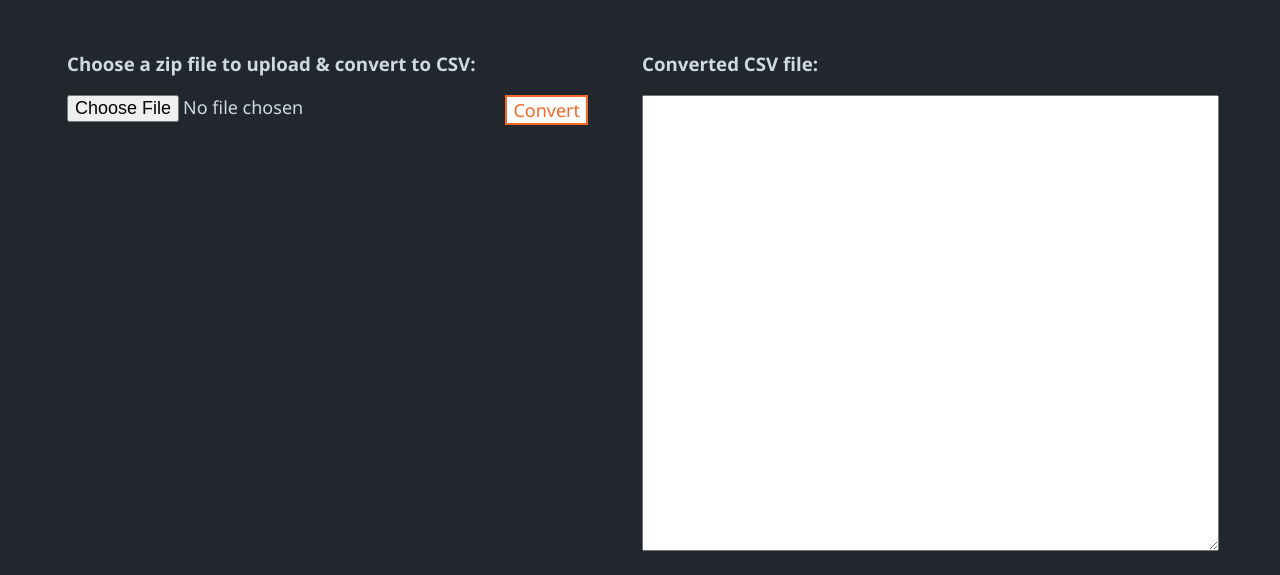
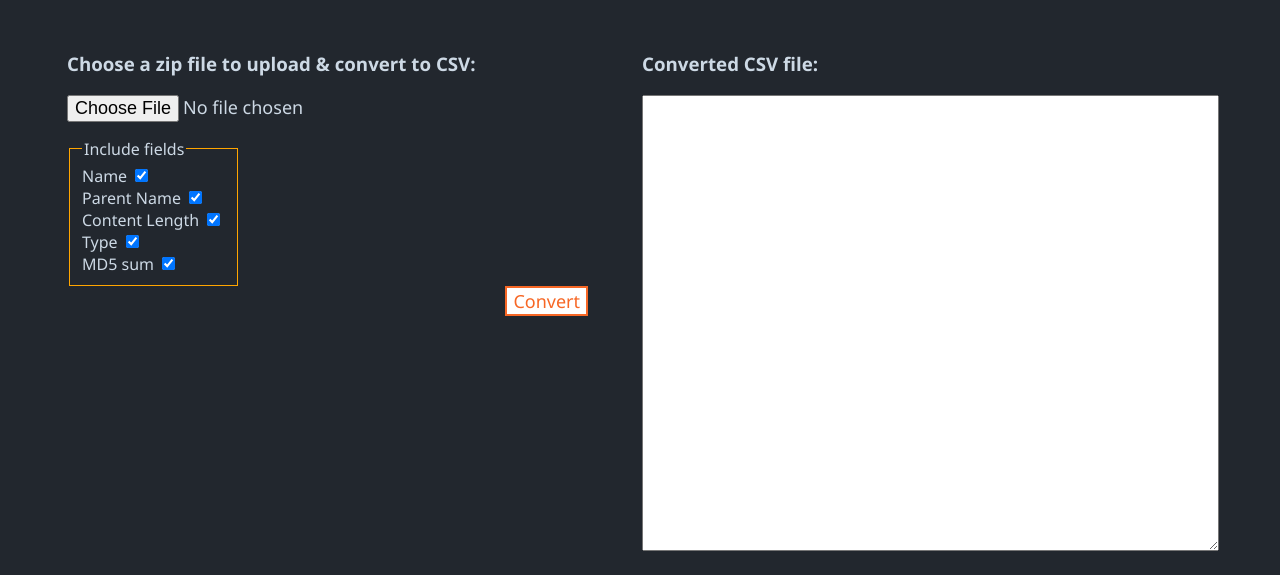
Before and after one commit to Gordss/web-project, a PHP site: page /upload_page.php in a window 1280 px wide. Shown: the part 62-637 px from the top of the page. Run offline with PHP 8.4, Linux system fonts and the light colour scheme; the visitor is signed in with stand-in values (Sample User, id 1).

Commit message:
Make all fields in the returned CSV optional

```diff
--- a/Storage.php
+++ b/Storage.php
@@ -28,9 +28,8 @@ class Storage
 
         $sql = 'INSERT INTO web_project.nodes (archive_id, name, parent_name, content_length, type, md5_sum) VALUES(?, ?, ?, ?, ?, ?)';
         for ($i = 0; $i < sizeof($files); $i++) {
-            $file = $files[$i];
-            $this->conn->prepare($sql)->execute([$archiveID,
-                $file->getName(), $file->getParentName(), $file->getContentLength(), $file->getType(), $file->getMD5Sum()]);
+            $fields = array_merge([$archiveID], $files[$i]->getFields());
+            $this->conn->prepare($sql)->execute($fields);
         }
         return $archive;
     }
--- a/scripts/upload_archive.js
+++ b/scripts/upload_archive.js
@@ -10,7 +10,7 @@ function uploadArchive(event) {
         return;
     }
 
-    const formData = new FormData();
+    const formData = new FormData(document.querySelector('form'));
     formData.append('file', zip);
 
     fetch('upload.php', {
--- a/styles/style.css
+++ b/styles/style.css
@@ -145,3 +145,13 @@ button {
     font-weight: bold;
     text-align: center;
 }
+
+#options-fieldset {
+    width: 25%;
+    border: 1px solid orange;
+    margin-top: 1rem;
+}
+
+#options-fieldset label {
+    display: block;
+}
--- a/upload_page.php
+++ b/upload_page.php
@@ -33,6 +33,28 @@
                             <h3>Choose a zip file to upload & convert to CSV:</h3>
                         </label>
                         <input id="file-input" type="file" name="file">
+                        <fieldset id="options-fieldset">
+                            <legend>Include fields</legend>
+                            <label>
+                                Name
+                                <input type="checkbox" name="include-name" checked/>
+                            </label>
+                            <label>
+                                Parent Name
+                                <input type="checkbox" name="include-parent-name" checked/>
+                            </label>
+                            <label>
+                                Content Length
+                                <input type="checkbox" name="include-content-length" checked/>
+                            </label>
+                            <label>
+                                Type
+                                <input type="checkbox" name="include-type" checked/>
+                            </label>
+                            <label>MD5 sum
+                                <input type="checkbox" name="include-md5_sum" checked/>
+                            </label>
+                        </fieldset>
                         <button id="file-input-btn" type="submit">Convert</button>
                     </form>
                 </section>
```
Also changed, not shown: model/Archive.php (+10 -5 lines), model/File.php (+21 -0 lines), upload.php (+8 -1 lines).
